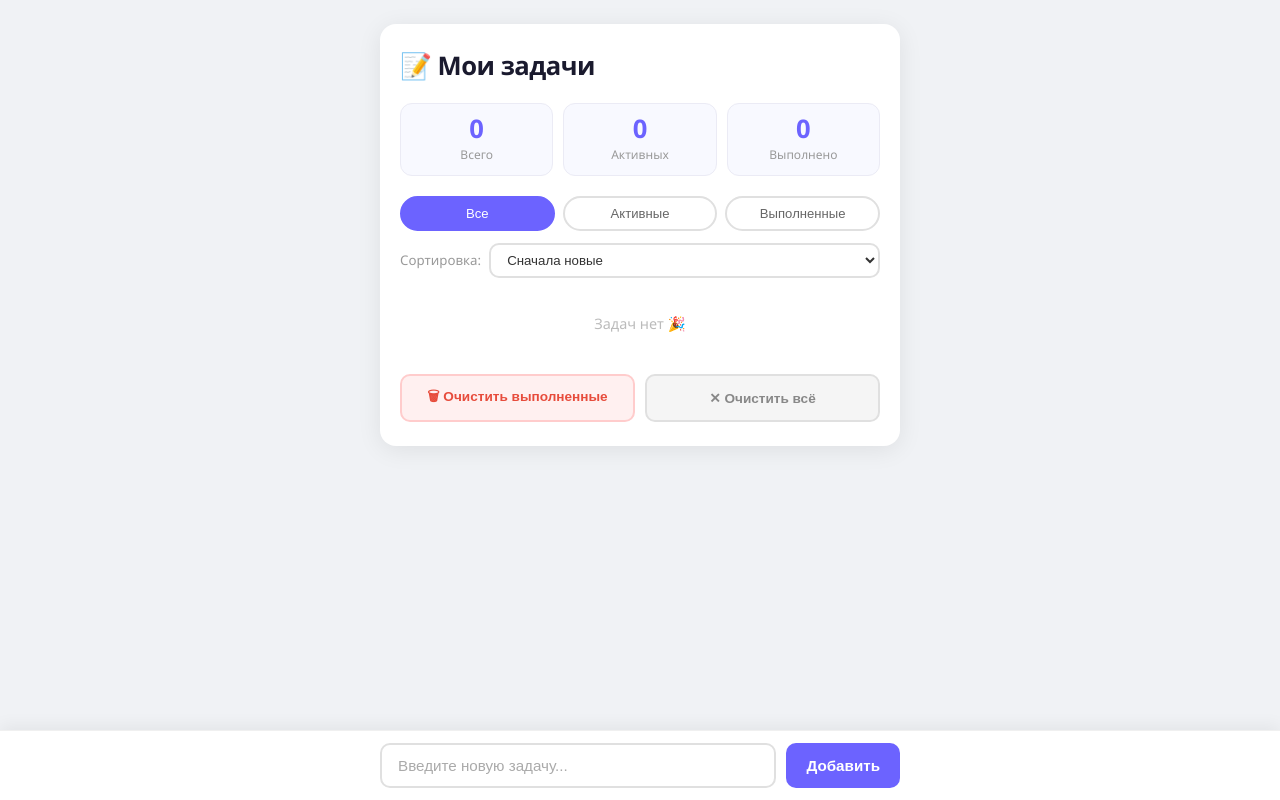
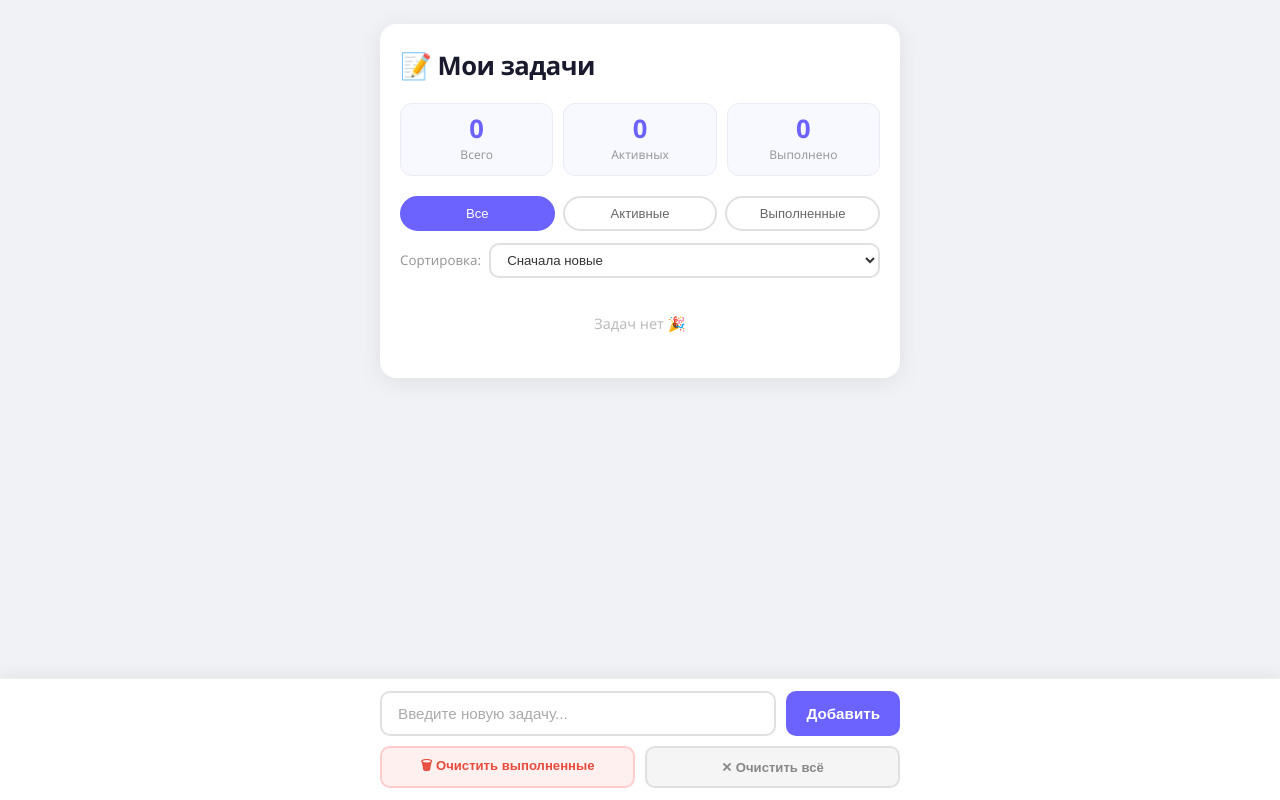
Before and after one commit to Kirill1959/Todo-List, a plain HTML site: page index.html in a window 1280 px wide. Drawn offline with Linux system fonts and the light colour scheme.

Commit message:
move clear buttons to fixed bottom bar

```diff
--- a/index.html
+++ b/index.html
@@ -26,13 +26,14 @@
         </div>
       </div>
 
-      <!-- Фильтры и сортировка -->
+      <!-- Фильтры -->
       <div class="filters">
         <button class="filter-btn active" data-filter="all">Все</button>
         <button class="filter-btn" data-filter="active">Активные</button>
         <button class="filter-btn" data-filter="done">Выполненные</button>
       </div>
 
+      <!-- Сортировка -->
       <div class="sort-row">
         <span class="sort-label">Сортировка:</span>
         <select id="sortSelect">
@@ -45,12 +46,6 @@
 
       <!-- Список задач -->
       <ul id="taskList"></ul>
-
-      <!-- Кнопки очистки -->
-      <div class="action-btns">
-        <button class="action-btn danger" id="clearDoneBtn">🗑 Очистить выполненные</button>
-        <button class="action-btn neutral" id="clearAllBtn">✕ Очистить всё</button>
-      </div>
     </div>
 
     <!-- Фиксированная панель снизу -->
@@ -65,6 +60,10 @@
           />
           <button id="addBtn">Добавить</button>
         </div>
+        <div class="action-btns">
+          <button class="action-btn danger" id="clearDoneBtn">🗑 Очистить выполненные</button>
+          <button class="action-btn neutral" id="clearAllBtn">✕ Очистить всё</button>
+        </div>
       </div>
     </div>
 
--- a/style.css
+++ b/style.css
@@ -11,7 +11,7 @@ body {
   display: flex;
   flex-direction: column;
   align-items: center;
-  padding: 24px 16px 100px 16px;
+  padding: 24px 16px 140px 16px;
 }
 
 .container {
@@ -82,16 +82,8 @@ h1 {
   text-align: center;
 }
 
-.filter-btn:hover {
-  border-color: #6c63ff;
-  color: #6c63ff;
-}
-
-.filter-btn.active {
-  background: #6c63ff;
-  border-color: #6c63ff;
-  color: white;
-}
+.filter-btn:hover { border-color: #6c63ff; color: #6c63ff; }
+.filter-btn.active { background: #6c63ff; border-color: #6c63ff; color: white; }
 
 /* --- Сортировка --- */
 .sort-row {
@@ -120,9 +112,7 @@ h1 {
   transition: border-color 0.2s;
 }
 
-#sortSelect:focus {
-  border-color: #6c63ff;
-}
+#sortSelect:focus { border-color: #6c63ff; }
 
 /* --- Список задач --- */
 #taskList {
@@ -131,7 +121,6 @@ h1 {
   flex-direction: column;
   gap: 10px;
   min-height: 60px;
-  margin-bottom: 20px;
 }
 
 .task-item {
@@ -150,10 +139,7 @@ h1 {
   to   { opacity: 1; transform: translateY(0); }
 }
 
-.task-item.done {
-  background: #f3f3f3;
-  border-color: #e8e8e8;
-}
+.task-item.done { background: #f3f3f3; border-color: #e8e8e8; }
 
 .task-item input[type='checkbox'] {
   width: 18px;
@@ -170,10 +156,7 @@ h1 {
   word-break: break-word;
 }
 
-.task-item.done .task-text {
-  text-decoration: line-through;
-  color: #aaa;
-}
+.task-item.done .task-text { text-decoration: line-through; color: #aaa; }
 
 .delete-btn {
   background: none;
@@ -187,56 +170,13 @@ h1 {
   line-height: 1;
 }
 
-.delete-btn:hover {
-  color: #e74c3c;
-  background: #ffeaea;
-}
+.delete-btn:hover { color: #e74c3c; background: #ffeaea; }
 
-/* --- Пустой список --- */
 .empty-msg {
   text-align: center;
   color: #bbb;
   font-size: 0.9rem;
   padding: 20px 0;
-}
-
-/* --- Кнопки действий --- */
-.action-btns {
-  display: flex;
-  gap: 10px;
-}
-
-.action-btn {
-  flex: 1;
-  padding: 10px 12px;
-  border-radius: 10px;
-  font-size: 0.85rem;
-  font-weight: 600;
-  cursor: pointer;
-  transition: all 0.2s;
-  text-align: center;
-}
-
-.action-btn.danger {
-  background: #fff0f0;
-  border: 2px solid #ffcccc;
-  color: #e74c3c;
-}
-
-.action-btn.danger:hover {
-  background: #ffe0e0;
-  border-color: #e74c3c;
-}
-
-.action-btn.neutral {
-  background: #f5f5f5;
-  border: 2px solid #e0e0e0;
-  color: #888;
-}
-
-.action-btn.neutral:hover {
-  background: #ebebeb;
-  border-color: #bbb;
 }
 
 /* --- Фиксированная панель снизу --- */
@@ -255,6 +195,9 @@ h1 {
 .bottom-bar-inner {
   max-width: 520px;
   margin: 0 auto;
+  display: flex;
+  flex-direction: column;
+  gap: 10px;
 }
 
 .input-area {
@@ -274,13 +217,8 @@ h1 {
   min-width: 0;
 }
 
-.input-area input:focus {
-  border-color: #6c63ff;
-}
-
-.input-area input::placeholder {
-  color: #aaa;
-}
+.input-area input:focus { border-color: #6c63ff; }
+.input-area input::placeholder { color: #aaa; }
 
 .input-area button {
   padding: 12px 20px;
@@ -299,9 +237,47 @@ h1 {
 .input-area button:hover { background: #574fd6; }
 .input-area button:active { transform: scale(0.97); }
 
+/* --- Кнопки действий в панели --- */
+.action-btns {
+  display: flex;
+  gap: 10px;
+}
+
+.action-btn {
+  flex: 1;
+  padding: 8px 10px;
+  border-radius: 10px;
+  font-size: 0.82rem;
+  font-weight: 600;
+  cursor: pointer;
+  transition: all 0.2s;
+  text-align: center;
+  white-space: nowrap;
+}
+
+.action-btn.danger {
+  background: #fff0f0;
+  border: 2px solid #ffcccc;
+  color: #e74c3c;
+}
+
+.action-btn.danger:hover { background: #ffe0e0; border-color: #e74c3c; }
+
+.action-btn.neutral {
+  background: #f5f5f5;
+  border: 2px solid #e0e0e0;
+  color: #888;
+}
+
+.action-btn.neutral:hover { background: #ebebeb; border-color: #bbb; }
+
 @media (max-width: 480px) {
   .input-area button {
     padding: 12px 14px;
     font-size: 0.85rem;
   }
+  .action-btn {
+    font-size: 0.75rem;
+    padding: 7px 6px;
+  }
 }
```
